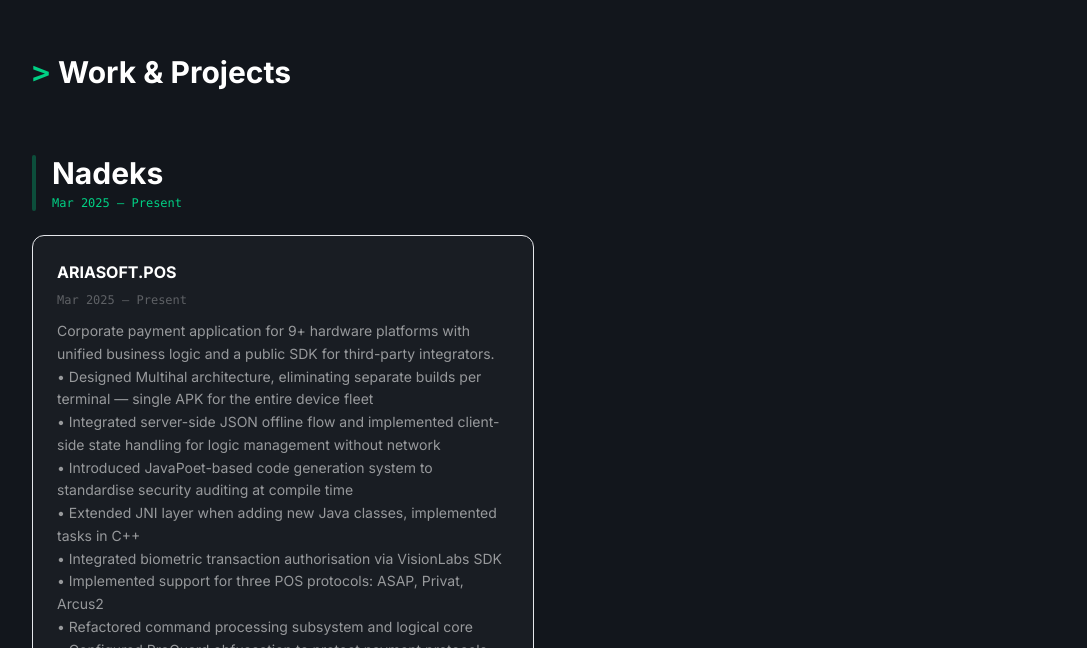
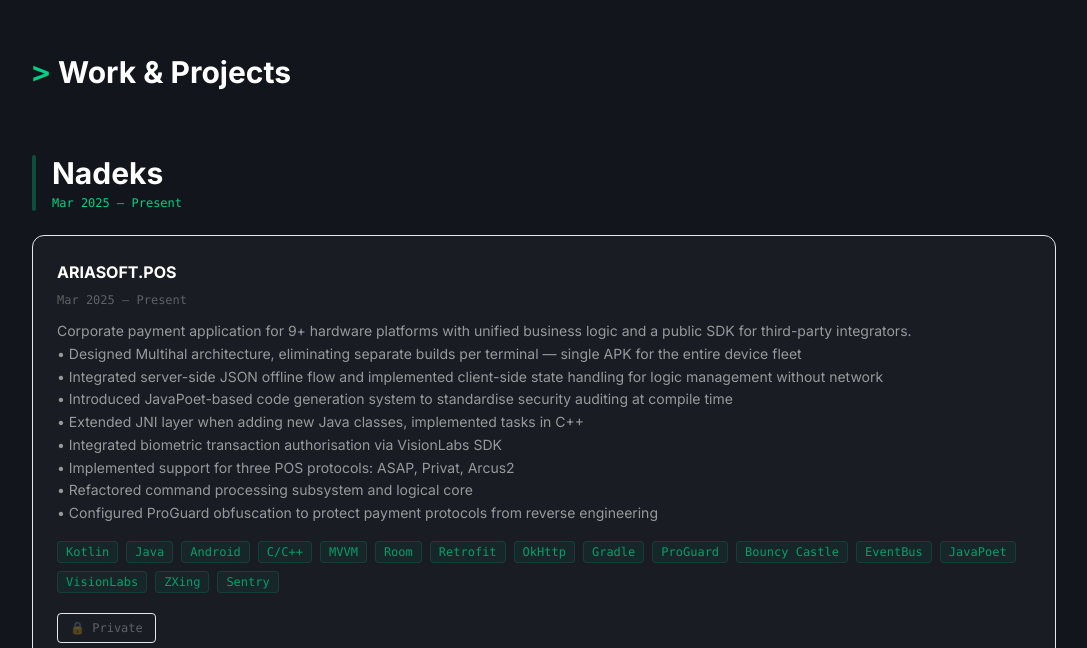
Before and after one commit to BargystV/portfolio, a Next.js app: page / in a window 1280 px wide. Shown: the part 2152-2800 px from the top of the page, without its empty margins (96-1183 px from the left). Built offline with nearby package versions, Linux system fonts and the light colour scheme; no server answers.

Commit message:
Simplify stack labels and switch work projects to single-column layout
Co-Authored-By: Claude Sonnet 4.6 <noreply@anthropic.com>

```diff
--- a/components/WorkAndProjects.tsx
+++ b/components/WorkAndProjects.tsx
@@ -72,7 +72,7 @@ export default function WorkAndProjects() {
                   </div>
 
                   {/* Сетка карточек проектов */}
-                  <div className="grid sm:grid-cols-2 gap-5">
+                  <div className="grid gap-5">
                       {block.projects.map((project, j) => (
                         // Карточка проекта — появляется снизу с задержкой j * 0.06с, при наведении поднимается
                         <motion.div
--- a/content/workblocks.ts
+++ b/content/workblocks.ts
@@ -64,7 +64,7 @@ export const workBlocks: WorkBlock[] = [
         // Основное приложение для POS-терминалов в Nadeks
         nameKey: 'proj_pos_nadeks_name',
         descKey: 'proj_pos_nadeks_desc',
-        stack: ['Kotlin', 'Java', 'Android', 'C++ (JNI/CMake)', 'MVVM', 'Room', 'Retrofit', 'OkHttp', 'Gradle (Fat-AAR)', 'ProGuard', 'Bouncy Castle', 'EventBus', 'JavaPoet', 'VisionLabs', 'ZXing', 'Sentry'],
+        stack: ['Kotlin', 'Java', 'Android', 'C/C++', 'MVVM', 'Room', 'Retrofit', 'OkHttp', 'Gradle', 'ProGuard', 'Bouncy Castle', 'EventBus', 'JavaPoet', 'VisionLabs', 'ZXing', 'Sentry'],
         period: 'Mar 2025 – Present',
         isPrivate: true,
       },
```
